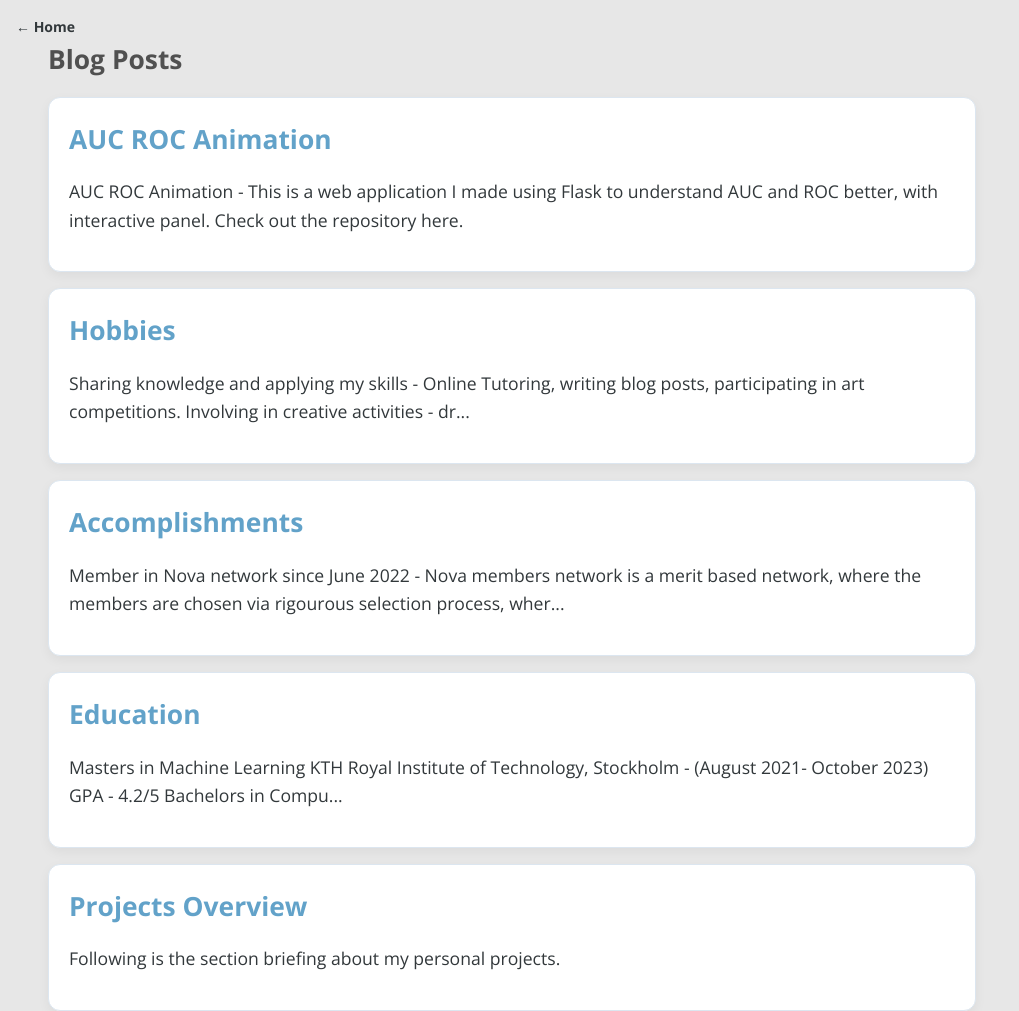
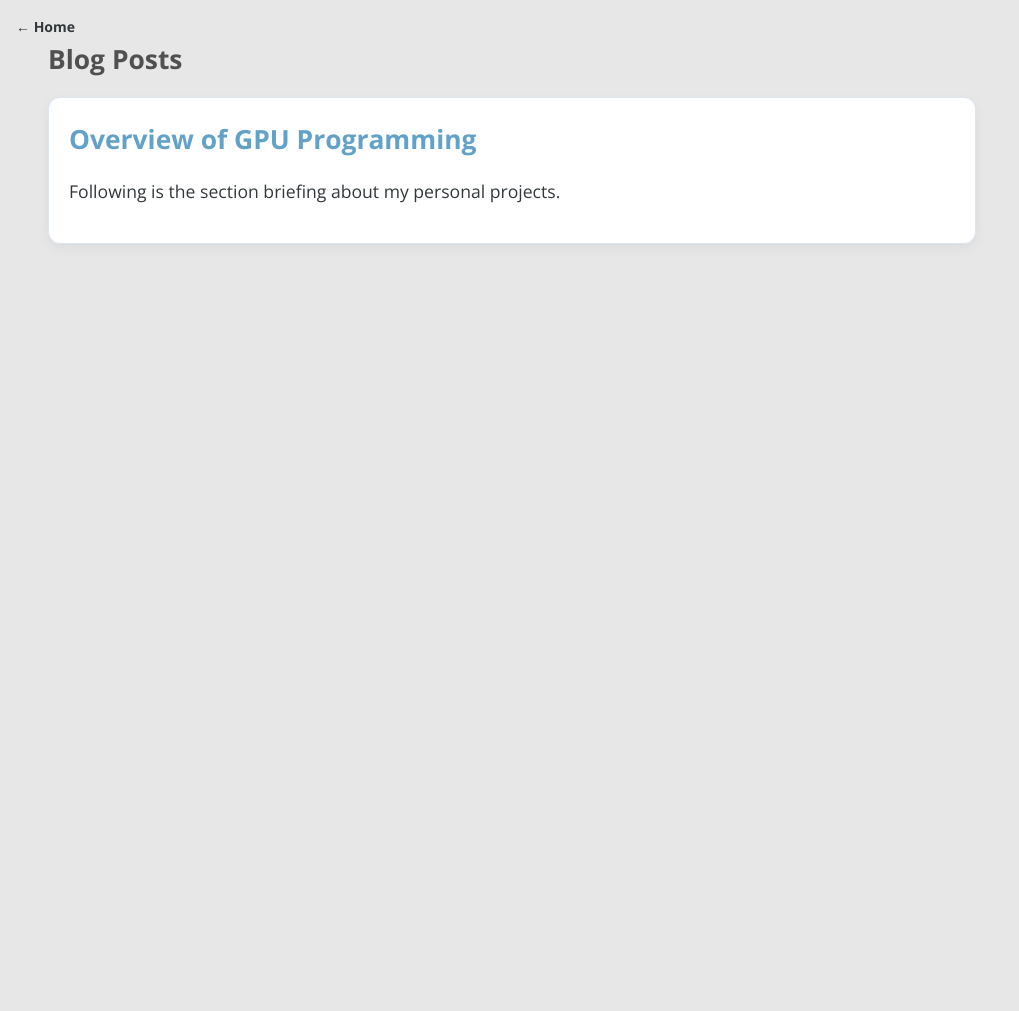
Before and after one commit to mlscmoulika/mlscmoulika.github.io, a Jekyll site: the page built from blog.html, in a window 1280 px wide. Shown: the whole page, without its empty margins (0-1019 px from the left). Built offline with Jekyll 4.4.1, drawn with Linux system fonts in a browser that asks for light colours; after the commit the page ends 900 px from its top, so only the background shows below that.

Commit message:
Deleted the non-functional files

```diff
--- a/_posts/2023-10-20-post.md
+++ b/_posts/2023-10-20-post.md
@@ -1,6 +1,6 @@
 ---
 layout: post
-title: Projects Overview
+title: Overview of GPU Programming
 permalink: /blog/personal-projects/
 ---
 Following is the section briefing about my personal projects.
--- a/_posts/2023-10-21-post.md
+++ /dev/null
@@ -1,13 +0,0 @@
----
-layout: post
-title: Education
-permalink: /blog/education/
----
-
-- <h2>Masters in Machine Learning</h2>
-    _KTH Royal Institute of Technology, Stockholm - (August 2021- October 2023)_
-    _GPA - 4.2/5_
-
-- <h2>Bachelors in Computer Science and Engineering</h2>
-    _Amrita Vishwa Vidyapeetam, Bangalore - (June 2018- June 2022)_
-    _GPA - 4.6/5_
--- a/_posts/2023-10-27-post.md
+++ /dev/null
@@ -1,8 +0,0 @@
----
-layout: post
-title: Accomplishments
-permalink: /blog/accomplishments/
----
-- **Member in Nova network since June 2022** - Nova members network is a merit based network, where the members are chosen via rigourous selection process, where a candidate is tested on personal and professional qualities. You can check my certificate <a href='https://digital-agent.novatalent.net/open/certificate/0GWBP2YJBXVGHUC2Q54QYMCOE'>here</a>
-- **HackerRanker Badges** - Gold level badge for Problem Solving with over 1200 points obtained by solving problems and Gold level badge in Python with 480 points. <a href='https://www.hackerrank.com/profile/mlscmoulika'>Hackerrank profile</a>
-- **Online Tutor** -  Online Tutor on Preply with over 60 hours of teaching experience about Graphic Designing in C, Search Algorithms in AI, and Logic for Masters students. For further details about my tutoring abilities, visit <a href='https://preply.com/en/tutor/1933981'>here</a>
--- a/_posts/2023-10-31-post.md
+++ /dev/null
@@ -1,7 +0,0 @@
----
-layout: post
-title: Hobbies
-permalink: /blog/hobbies/
----
-- ***Sharing knowledge and applying my skills*** - Online Tutoring, writing blog posts, participating in art competitions.
-- ***Involving in creative activities*** - drawing, crocheting, improving digital art skills and cooking.
--- a/_posts/2023-11-01-post.md
+++ /dev/null
@@ -1,7 +0,0 @@
----
-layout: post
-title: AUC ROC Animation
-permalink: /blog/personal-projects-2/
----
-
-- **AUC ROC Animation** - This is a web application I made using Flask to understand AUC and ROC better, with interactive panel. Check out the repository <a href='https://github.com/mlscmoulika/AUC_ROC'>here.</a>
```
Also changed, not shown: _projects/test1.md (deleted, +0 -6 lines).
